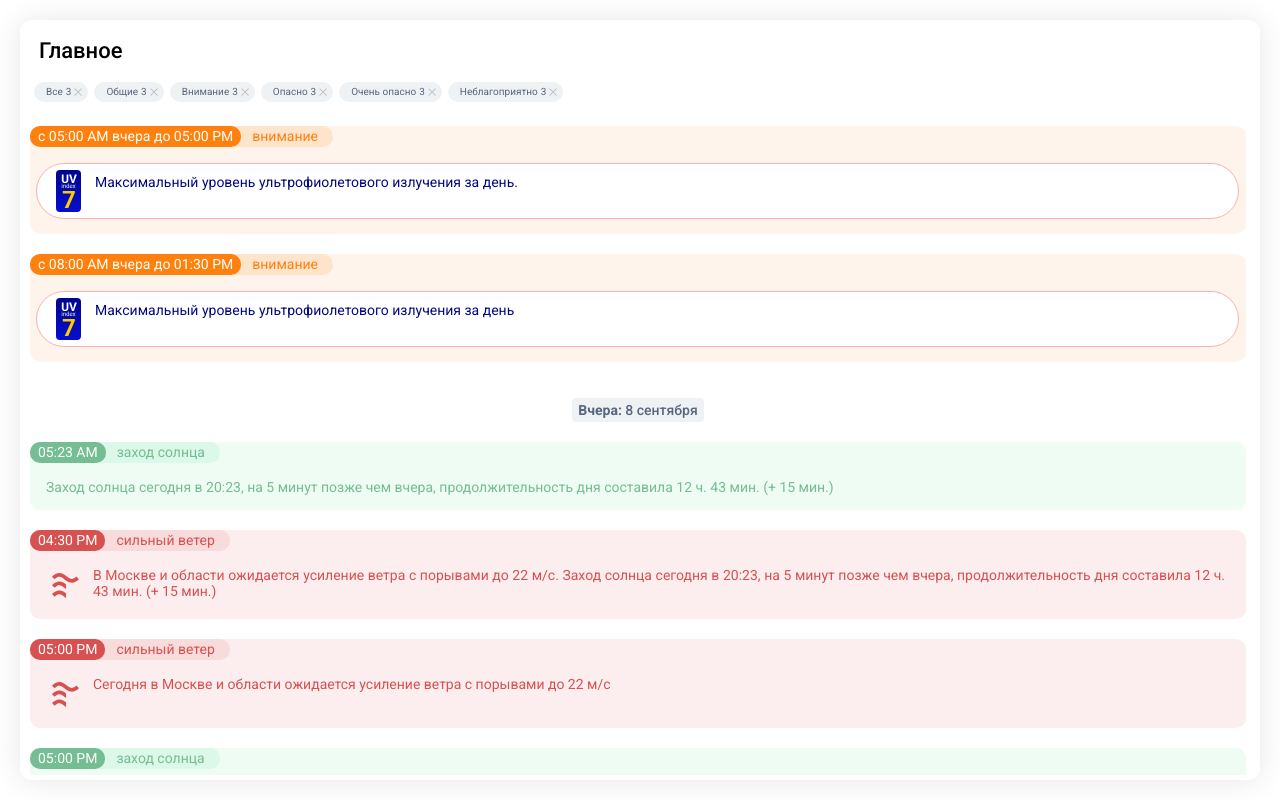
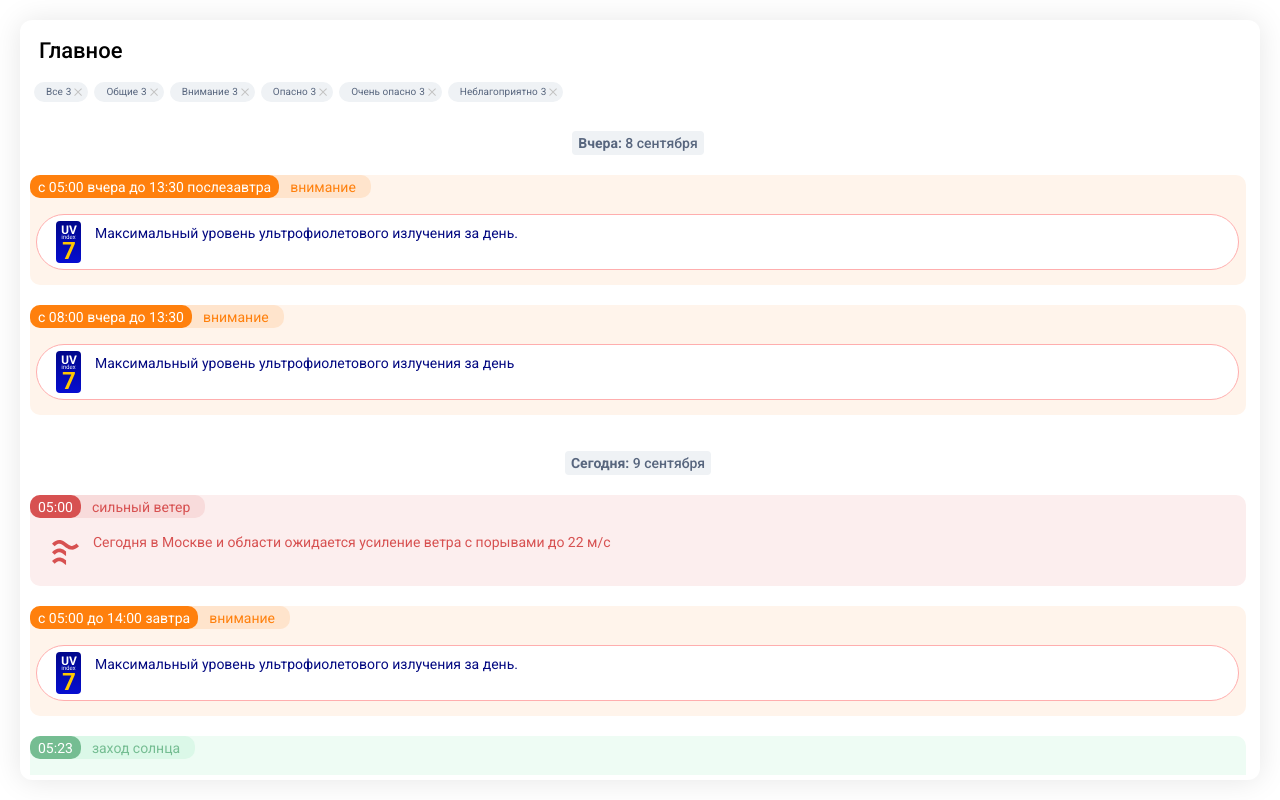
Before and after one commit to ondrui/widget-danio, a Vue app: page / in a window 1280 px wide. Built offline with nearby package versions, Linux system fonts and the light colour scheme.

Commit message:
finished block date and time

```diff
--- a/package.json
+++ b/package.json
@@ -14,6 +14,7 @@
     "vuex": "^4.0.2"
   },
   "devDependencies": {
+    "@types/node": "^18.7.16",
     "@typescript-eslint/eslint-plugin": "^5.4.0",
     "@typescript-eslint/parser": "^5.4.0",
     "@vue/cli-plugin-babel": "~5.0.0",
--- a/src/App.vue
+++ b/src/App.vue
@@ -17,7 +17,7 @@ export default defineComponent({
       events: [
         {
           eventType: 1,
-          eventTime: [1662537600000, 1662643800000],
+          eventTime: [1662624030000, 1662730230000],
           timeFormat: `year, month, day`,
           titleText: `внимание`,
           eventText: `Максимальный уровень ультрофиолетового излучения за день`,
@@ -33,14 +33,14 @@ export default defineComponent({
         },
         {
           eventType: 3,
-          eventTime: 1662614580000,
+          eventTime: 1662700980000,
           timeFormat: `year, month, day`,
           titleText: `заход солнца`,
           eventText: `Заход солнца сегодня в 20:23, на 5 минут позже чем вчера, продолжительность дня составила 12 ч. 43 мин. (+ 15 мин.)`,
         },
         {
           eventType: 2,
-          eventTime: 1662656400000,
+          eventTime: 1662699600000,
           timeFormat: `year, month, day`,
           titleText: `сильный ветер`,
           eventText: `Сегодня в Москве и области ожидается усиление ветра с порывами до 22 м/с`,
@@ -48,7 +48,7 @@ export default defineComponent({
         },
         {
           eventType: 1,
-          eventTime: [1662526800000, 1662742800000],
+          eventTime: [1662699600000, 1662818400000],
           timeFormat: `year, month, day`,
           titleText: `внимание`,
           eventText: `Максимальный уровень ультрофиолетового излучения за день.`,
@@ -56,14 +56,14 @@ export default defineComponent({
         },
         {
           eventType: 3,
-          eventTime: 1662656400000,
+          eventTime: 1662742800000,
           timeFormat: `year, month, day`,
           titleText: `заход солнца`,
           eventText: `Заход солнца сегодня в 20:23, на 5 минут позже чем вчера, продолжительность дня составила 12 ч. 43 мин. (+ 15 мин.). Lorem ipsum dolor sit amet consectetur, adipisicing elit.`,
         },
         {
           eventType: 2,
-          eventTime: 1662654600000,
+          eventTime: 1662741000000,
           timeFormat: `year, month, day`,
           titleText: `сильный ветер`,
           eventText: `В Москве и области ожидается усиление ветра с порывами до 22 м/с. Заход солнца сегодня в 20:23, на 5 минут позже чем вчера, продолжительность дня составила 12 ч. 43 мин. (+ 15 мин.)`,
@@ -71,7 +71,7 @@ export default defineComponent({
         },
         {
           eventType: 1,
-          eventTime: [1662737400000, 1662888600000],
+          eventTime: [1662613200000, 1663075800000],
           timeFormat: `year, month, day`,
           titleText: `внимание`,
           eventText: `Максимальный уровень ультрофиолетового излучения за день.`,
@@ -79,7 +79,7 @@ export default defineComponent({
         },
         {
           eventType: 2,
-          eventTime: 1662702000000,
+          eventTime: 1662788400000,
           timeFormat: `year, month, day`,
           titleText: `сильный ветер`,
           eventText: `9 сентября 2022 года, с 10 часов до 20 часов в Москве и ТиНАО и в Московской области ожидается сильный ветер с порывами 12 - 17 м/с.`,
--- a/src/components/WidgetMain.vue
+++ b/src/components/WidgetMain.vue
@@ -117,8 +117,10 @@ export default defineComponent({
   flex-direction: column;
   row-gap: 20px;
   min-height: 0;
-  overflow: scroll;
+  overflow-x: hidden;
+  overflow-y: scroll;
   padding: 10px 0;
+  flex-basis: 100%;
 }
 @media screen and (max-width: 595px) {
   .wrapper {
--- a/src/components/WidgetMainItem.vue
+++ b/src/components/WidgetMainItem.vue
@@ -78,36 +78,31 @@ export default defineComponent({
     },
     setTimeEvent(): string {
       if (typeof this.event.eventTime === "number") {
-        let date = new Date(this.event.eventTime).toLocaleTimeString(
-          undefined,
-          {
+        let date = new Date(this.event.eventTime).toLocaleTimeString("ru", {
           hour: "2-digit",
           minute: "2-digit",
-          }
-        );
+        });
         return date;
       } else {
-        let date1 = new Date(this.event.eventTime[0]).toLocaleTimeString(
-          undefined,
-          {
+        let date1 = new Date(this.event.eventTime[0]).toLocaleTimeString("ru", {
           hour: "2-digit",
           minute: "2-digit",
-          }
-        );
-        let date2 = new Date(this.event.eventTime[1]).toLocaleTimeString(
-          undefined,
-          {
+        });
+        let date2 = new Date(this.event.eventTime[1]).toLocaleTimeString("ru", {
           hour: "2-digit",
           minute: "2-digit",
-          }
-        );
+        });
 
-        let dayNow = new Date().getDate();
-        let dayDate1 = new Date(this.event.eventTime[0]).getDate();
-        let dayDate2 = new Date(this.event.eventTime[1]).getDate();
+        let midnightTodayTimestamp = new Date().setHours(0, 0, 0, 0);
+        // let midnightTodayTimestamp = 1664485200000; //30.09.2022 00:00
+        const allDayMs = 86400000;
+        let timeStamp1 = this.event.eventTime[0];
+        let timeStamp2 = this.event.eventTime[1];
 
-        let diffDate1 = dayNow - dayDate1;
-        let diffDate2 = dayDate2 - dayNow;
+        let diffDate1 = midnightTodayTimestamp - timeStamp1;
+        let diffDate2 = (timeStamp2 - midnightTodayTimestamp) / allDayMs;
+
+        console.log(date1, date2);
 
         const setDate1 = (diff: number, curr: string): string => {
           if (diff > 0) {
@@ -118,10 +113,11 @@ export default defineComponent({
         };
 
         const setDate2 = (diff: number, curr: string): string => {
-          // console.log(diff);
           if (diff > 0 && diff <= 1) {
+            return `${curr}`;
+          } else if (diff > 1 && diff <= 2) {
             return `${curr} завтра`;
-          } else if (diff > 1) {
+          } else if (diff > 2) {
             return `${curr} послезавтра`;
           } else {
             return `${curr}`;
@@ -201,10 +197,10 @@ export default defineComponent({
 .time {
   line-height: 16px;
   text-align: center;
-  padding: 2px 8px 2px 8px;
+  padding: 4px 8px 2px 8px;
 }
 .title {
-  padding: 2px 15px 3px 11px;
+  padding: 4px 15px 3px 11px;
   max-width: 250px;
   white-space: nowrap;
   overflow: hidden;
@@ -216,7 +212,7 @@ export default defineComponent({
 }
 .icon {
   display: flex;
-  align-items: center;
+  align-items: flex-start;
   margin: 6px;
 }
 .text {
--- a/tsconfig.json
+++ b/tsconfig.json
@@ -14,7 +14,8 @@
     "sourceMap": true,
     "baseUrl": ".",
     "types": [
-      "webpack-env"
+      "webpack-env",
+      "node"
     ],
     "paths": {
       "@/*": [
```
Also changed, not shown: 1 other file (tests, documents, lock files or other folders). Lines whose indentation alone changed are shown as unchanged.
